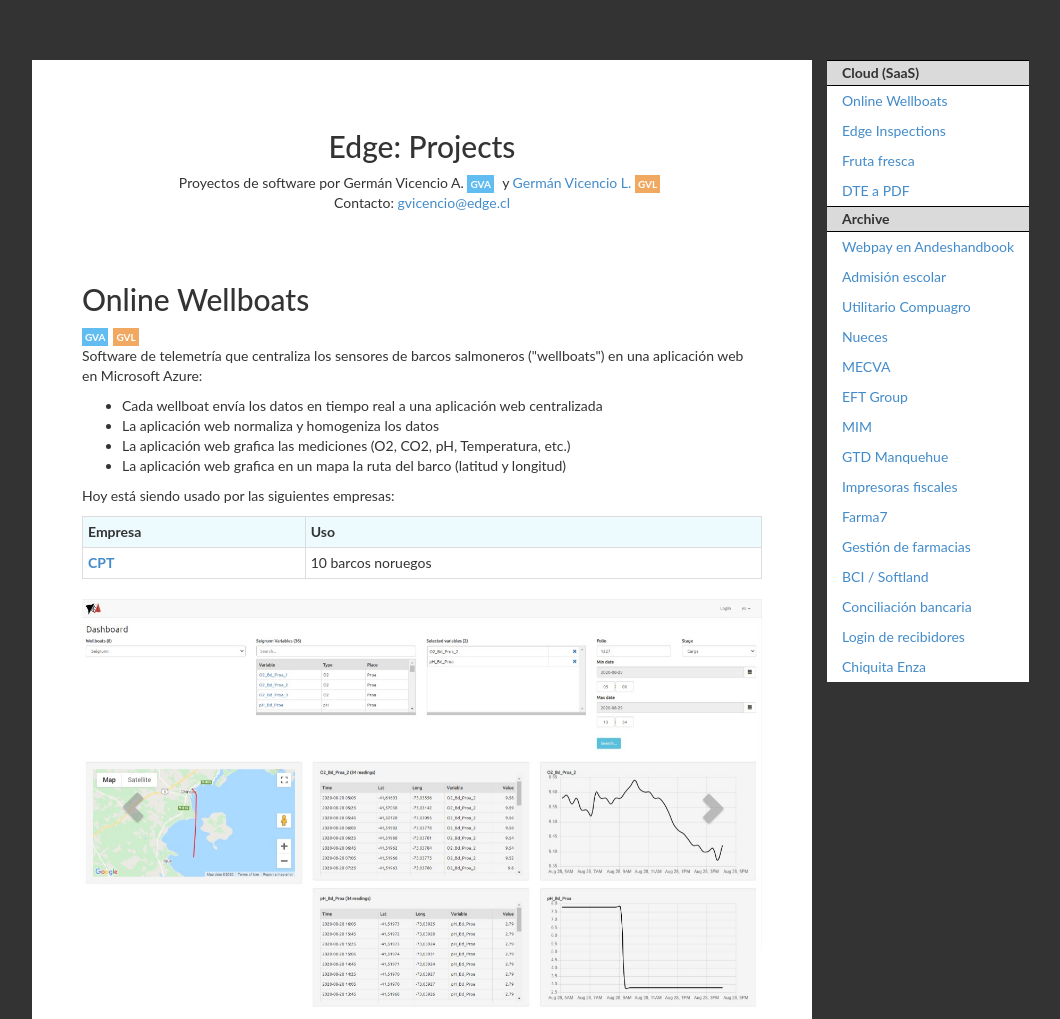
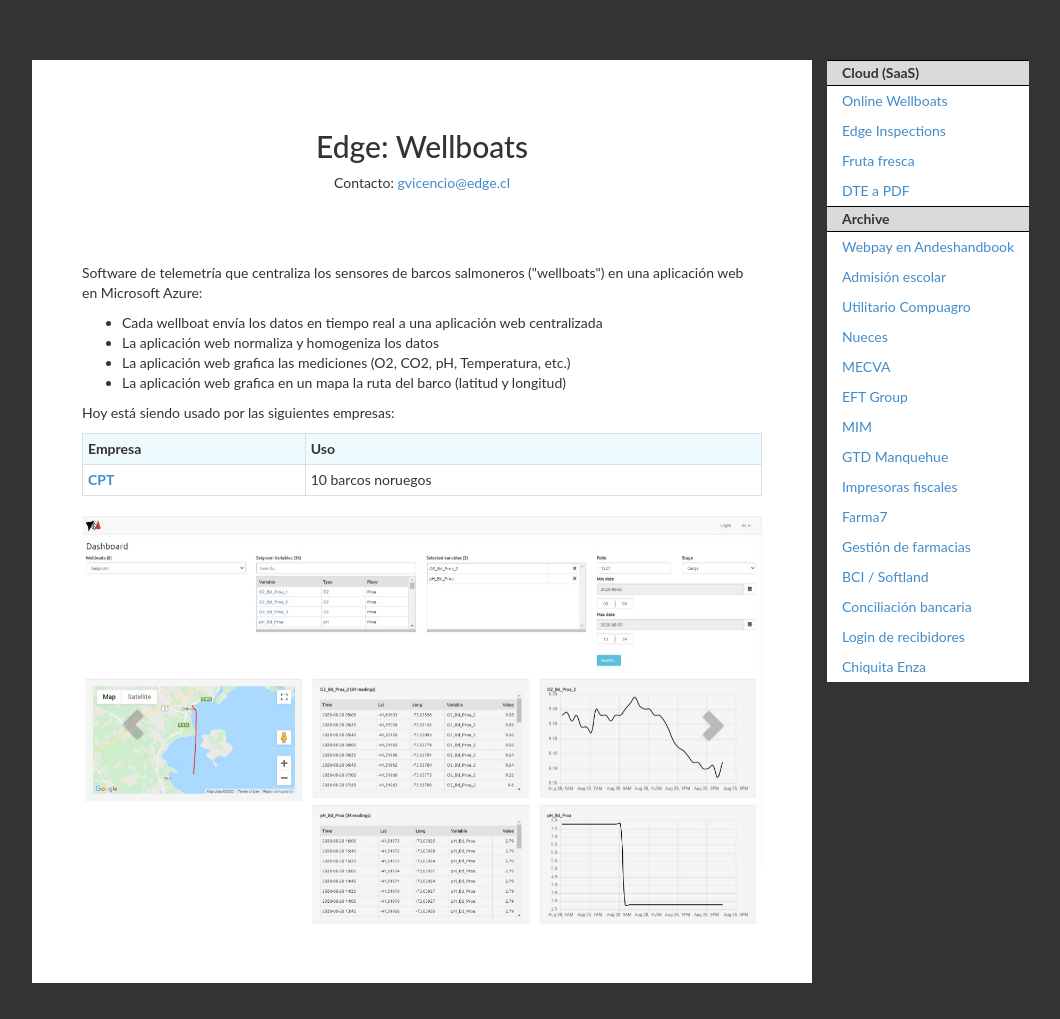
Before and after one commit to germanger/edge-website, a plain HTML site: page wellboats/index.html in a window 1280 px wide. Shown: the top 1019 px of the page, without its empty margins (218-1278 px from the left). Drawn offline with Linux system fonts and the light colour scheme; files whose address does not match are found by name.

Commit message:
Update index.html

```diff
--- a/wellboats/index.html
+++ b/wellboats/index.html
@@ -93,15 +93,12 @@
         <div class="row">
             <div class="col-md-2"></div>
             <div class="col-md-8" style="padding: 50px; background-color: white">
-                <h1 style="text-align: center">Edge: Projects</h1>
+                <h1 style="text-align: center">Edge: Wellboats</h1>
 
                 <p style="text-align: center; margin-bottom: 70px">
-                    Proyectos de software por Germán Vicencio A. <span class="gva">GVA</span> y <a href="http://www.manger.cl" target="_blank">Germán Vicencio L.</a> <span class="gvl">GVL</span><br/>
                     Contacto: <a href="mailto:gvicencio@edge.cl">gvicencio@edge.cl</a>
                 </p>
 
-                <h2 id="wellboats">Online Wellboats</h2>
-                <span class="gva">GVA</span><span class="gvl">GVL</span>
                 <p>
                   Software de telemetría que centraliza los sensores de barcos salmoneros ("wellboats") en una aplicación web en Microsoft Azure:
                 </p>
```
